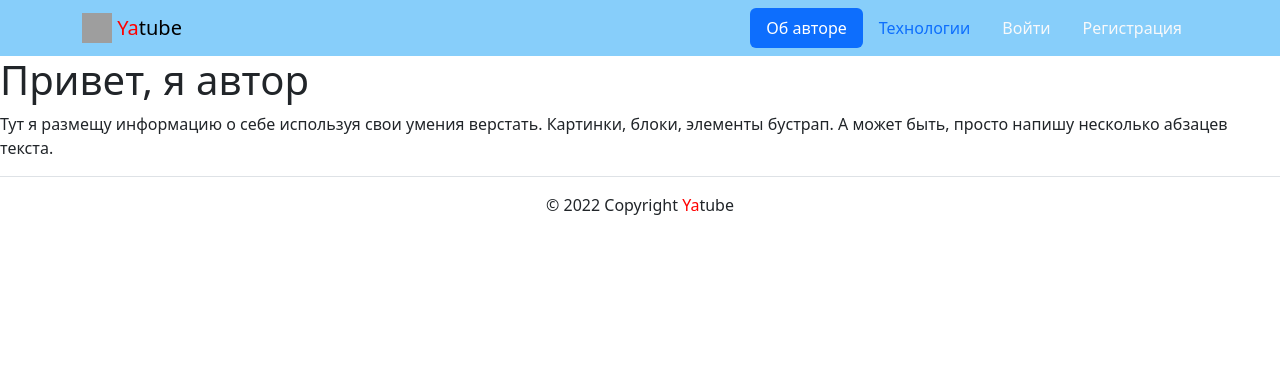
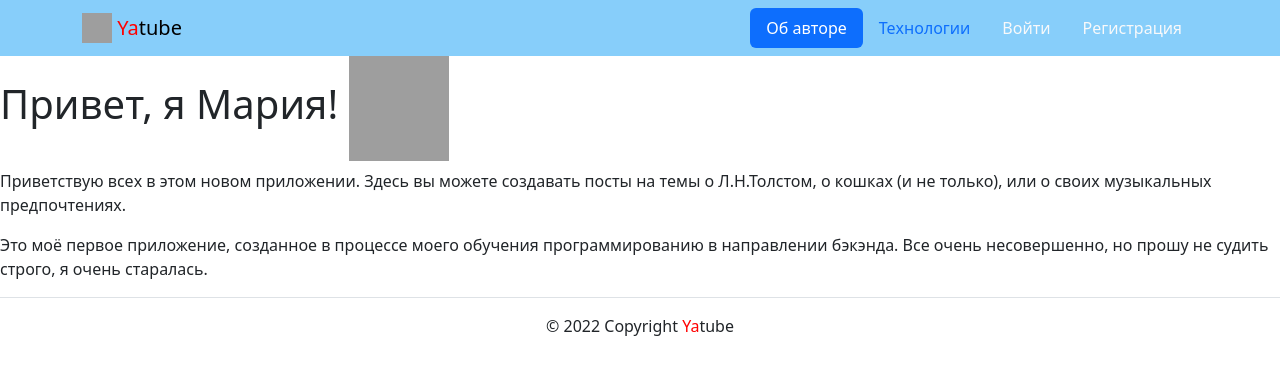
Before and after one commit to GriMary5566/hw05_final, a Django app: page /about/author/ in a window 1280 px wide. Shown: the top 375 px of the page. Run offline with Django 3.2, Linux system fonts and the light colour scheme; some libraries are stand-ins or nearby versions; grey boxes are pictures that could not be loaded.

Commit message:
The final version of the training project

```diff
--- a/yatube/templates/about/author.html
+++ b/yatube/templates/about/author.html
@@ -1,9 +1,18 @@
 {% extends "base.html" %}
 {% block title %}Об авторе проекта{% endblock %}
+{% load static %}
 {% block content %}
-<h1>Привет, я автор</h1>
+<h1>Привет, я Мария!
+<img src="{% static 'img/my_picture.jpg' %}" width="100" height="105" alt="">
+</h1>
 <p>
-  Тут я размещу информацию о себе используя свои умения верстать.
-  Картинки, блоки, элементы бустрап. А может быть, просто напишу несколько абзацев текста.
+  Приветствую всех в этом новом приложении. Здесь вы можете создавать
+  посты на темы о Л.Н.Толстом, о кошках (и не только), или о своих
+  музыкальных предпочтениях.
+</p>
+<p>
+  Это моё первое приложение, созданное в процессе моего обучения
+  программированию в направлении бэкэнда. Все очень несовершенно,
+  но прошу не судить строго, я очень старалась.
 </p>
 {% endblock %}
--- a/yatube/yatube/settings.py
+++ b/yatube/yatube/settings.py
@@ -48,6 +48,7 @@ INSTALLED_APPS = [
     'django.contrib.messages',
     'django.contrib.staticfiles',
     'sorl.thumbnail',
+    'debug_toolbar',
 ]
 
 MIDDLEWARE = [
@@ -58,6 +59,7 @@ MIDDLEWARE = [
     'django.contrib.auth.middleware.AuthenticationMiddleware',
     'django.contrib.messages.middleware.MessageMiddleware',
     'django.middleware.clickjacking.XFrameOptionsMiddleware',
+    'debug_toolbar.middleware.DebugToolbarMiddleware',
 ]
 
 ROOT_URLCONF = 'yatube.urls'
@@ -152,3 +154,7 @@ CACHES = {
 }
 
 NUM_POSTS: int = 10
+
+INTERNAL_IPS = [
+    '127.0.0.1',
+]
--- a/yatube/yatube/urls.py
+++ b/yatube/yatube/urls.py
@@ -32,3 +32,5 @@ if settings.DEBUG:
     urlpatterns += static(
         settings.MEDIA_URL, document_root=settings.MEDIA_ROOT
     )
+    import debug_toolbar
+    urlpatterns += (path('__debug__/', include(debug_toolbar.urls)),)
```
Also changed, not shown: requirements.txt (+38 -8 lines), yatube/posts/tests/test_views.py (+0 -1 lines), yatube/templates/about/tech.html (+14 -1 lines).
